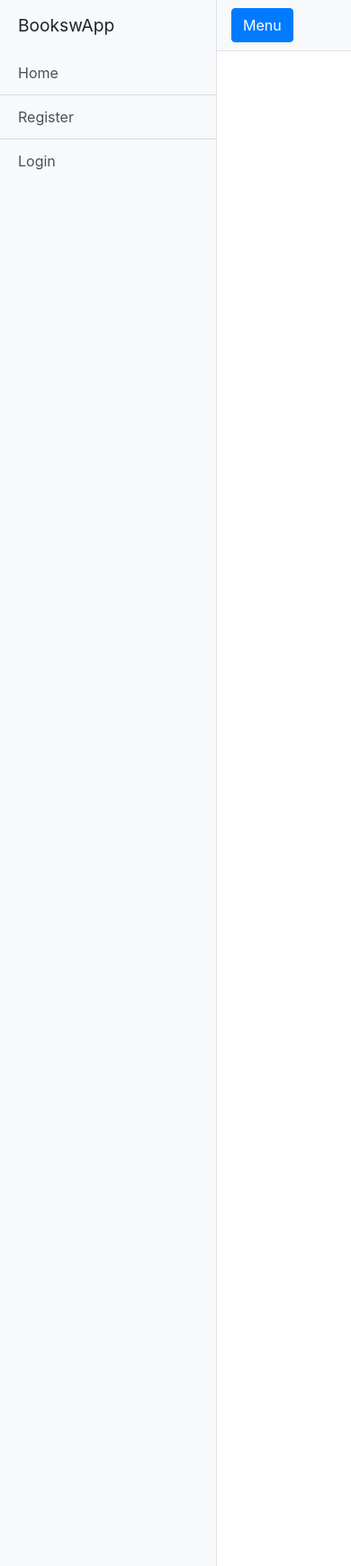
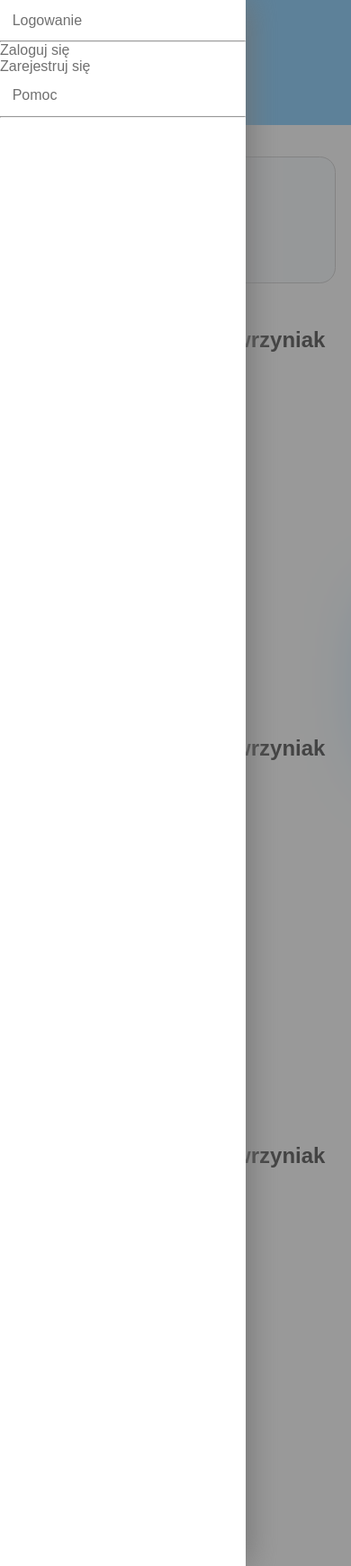
Before and after one commit to mkielarv2/BookExchange, a Django app: page / in a window 390 px wide. Shown: the whole page at 90% size. Run offline with Django 3.2, Linux system fonts and the light colour scheme; data that the repository does not hold is empty; some libraries are stand-ins or nearby versions.

Commit message:
templates update

```diff
--- a/templates/index.html
+++ b/templates/index.html
@@ -1,104 +1,259 @@
-{% extends 'base.html' %}
+<!DOCTYPE html>
+<html lang="pl">
+  <head>
+    <meta charset="utf-8">
+    <title>BookswAPP</title>
+    <link rel="stylesheet" href="master.css">
+    <link rel="stylesheet" href="shop.css">
+    <link rel="stylesheet" href="product.css">
+    <link rel="stylesheet" href="nav.css">
+    <meta name="viewport" content="user-scalable=no, width=device-width, initial-scale=1.0, minimum-scale=1.0, maximum-scale=1.0">
+  </head>
+  <body>
+    <header></header>
+    <nav>
+      <div>
+        <p>Logowanie</p>
+        <hr/>
+        <div class="button">
+          Zaloguj się
+        </div>
+        <div class="button">
+          Zarejestruj się
+        </div>
+        <p>Pomoc</p>
+        <hr/>
+      </div>
+      <div>
 
-{% block style %}
-    <style>
-        .card-img-top {
-            flex-grow: 1;
-            object-fit: contain;
-        }
+      </div>
+    </nav>
+    <div class="search_bar">
+      <input type="text" name="" value="">
+    </div>
+    <!-- DIV do przegląania zamieszczonych ogłoszeń -->
+    <div class="shop">
+      <!-- w data-id potrzebne jest id produktu,
+      żebym ajaxem wysłał zapytanko o wyświetlenie konkretnego produktu -->
+      <div data-id="product-id">
+        <div class="product_image">
+          <!-- jeśli będzie kilka zdjęć, to wyświetlić tylko jedno z nich -->
+          <img src="test.png" alt="">
+        </div>
+        <!-- wypisanie podstawowych info o danym listowaniu -->
+        <div class="product_info">
+          <div>Wacław Wawrzyniak</div>
+          <div>Język polski</div>
+          <div>Używana</div>
+        </div>
+      </div>
+      <!-- rozdzielnik. super by było jakbyście dali go radę nie wyświetlać na końcu -->
+      <br/>
+      <!-- reszta to samo, zostawiam żeby Wam schemat wzoru zostawić -->
+      <div data-id="product-id">
+        <div class="product_image">
+          <img src="test.png" alt="">
+        </div>
+        <div class="product_info">
+          <div>Wacław Wawrzyniak</div>
+          <div>Język polski</div>
+          <div>Używana</div>
+        </div>
+      </div>
+      <br/>
+      <div data-id="product-id">
+        <div class="product_image">
+          <img src="test.png" alt="">
+        </div>
+        <div class="product_info">
+          <div>Wacław Wawrzyniak</div>
+          <div>Język polski</div>
+          <div>Używana</div>
+        </div>
+      </div>
+      <br/>
+    </div>
 
-        .card-body {
-            flex-grow: 0;
-        }
+    <!-- DIV do przeglądania konkretnego ogłoszenia -->
+    <div class="product tab">
+      <div class="closer">
+        <i class="fas fa-times"></i>
+      </div>
+      <div class="container">
+        <!-- tutaj będzie div z wyświetlaniem fotosów. jeszcze go dopiszę potem -->
+        <div class="photo">
+          <img src="test.png" alt="">
+          <img src="test.png" alt="">
+          <img src="test.png" alt="">
+          <!-- Wypisanie ścieżek do zdjęć danego produktu, żeby potem js'em je wyświetlić -->
+          <div class="photo_names" style="display: none;">
+            <i>*ścieżka do foto nr 1*</i>
+            <i>*ścieżka do foto nr 2*</i>
+            <i>*ścieżka do foto nr 3*</i>
+            itd...
+          </div>
+        </div>
+        <!-- niebieski pasek z głównym info o produkcie -->
+        <div class="bar">
+          <!-- uwaga: jest odwrotna kolejność niż w przypadku listowania wszystkich produktów przy shop_tab -->
+          <div>Język polski</div>
+          <div>Wacław Wawrzyniak</div>
+        </div>
+        <div class="info">
+          <div>Wystawone przez: <span style="font-weight: bold">*IMIĘ*</span></div>
+          <hr/>
+          <div>
+            <p>Opis wystawiającego<p>
+            <p>*OPIS*</p>
+          </div>
+        </div>
+      </div>
+    </div>
+        <div class="register tab">
+          <form>
+            <p>Adres e-mail:</p>
+            <div class="input_tab">
+              <input type="text" name="email" placeholder="Wpisz adres e-mail...">
+            </div>
+            <p>Hasło:</p>
+            <div class="input_tab">
+              <input type="text" name="email" placeholder="Wpisz hasło...">
+            </div>
+            <p>Powtórz hasło:</p>
+            <div class="input_tab">
+              <input type="text" name="email" placeholder="Wpisz ponownie hasło...">
+            </div>
+            <p>Imię:</p>
+            <div class="input_tab">
+              <input type="text" name="email" placeholder="Wpisz swoje imię...">
+            </div>
 
-        .row > div[class*='col-'] {
-            display: flex;
-            flex: 1 0 auto;
-        }
+            <div class="eula">
+              <div class="checkbox_div_unselected pointer" style="float: left"><i class="fas fa-check"></i></div>
+              <div>
+                <p class="ann_eula">
+                  Oświadczam, że zapoznałem się z treścią
+                  <a href="regulamin.pdf" target="_blank">regulaminu</a>
+                  oraz
+                  <a href="polityka_prywatnosci.pdf" target="_blank">polityką prywatności</a>
+                  i akceptuję ich treść.
+                </p>
+              </div>
+            </div>
+            <button class="reg_button_disabled" disabled type="submit" value="Zaloguj">Zarejestruj się</button>
+          </form>
+        </div>
 
-        .card-deck {
-            margin-top: 25px;
-        }
-    </style>
-{% endblock %}
+        <div class="login tab">
+          <form>
+            <p>Adres e-mail:</p>
+            <div class="input_tab">
+              <input type="text" name="email" placeholder="Wpisz adres e-mail...">
+            </div>
+            <p>Hasło:</p>
+            <div class="input_tab">
+              <input type="text" name="email" placeholder="Wpisz hasło...">
+            </div>
 
-{% block content %}
-    <div id="container" class="row justify-content-center align-items-center" style="margin-bottom: 25px">
-{#        {% for offer in offers %}#}
-{#            <div class="card-deck col-xl-2 col-lg-3 col-md-4 col-md-12">#}
-{#                <div class="card">#}
-{#                    <img src="https://via.placeholder.com/600x500"#}
-{#                         class="card-img-top">#}
-{#                    <div class="card-body">#}
-{#                        <h4 class="card-title">#}
-{#                            <a href="/">{{ offer.title }}</a>#}
-{#                        </h4>#}
-{#                    </div>#}
-{#                    <ul class="list-group list-group-flush">#}
-{#                        <li class="list-group-item">Autor: {{ offer.author }}</li>#}
-{#                        <li class="list-group-item">Wydanie: {{ offer.description }}</li>#}
-{#                    </ul>#}
-{#                </div>#}
-{#            </div>#}
-{#        {% endfor %}#}
+            <button class="reg_button_disabled" disabled type="submit" value="Zaloguj">Zaloguj się</button>
+          </form>
+        </div>
+
+        <div class="add_product tab">
+          <div class="container">
+
+            <p>Gatunek</p>
+            <select name="genre" required>
+              <!-- jeśli dodawać gatunki do bazy to tutaj żeby je wypisać -->
+              <option value="*gatunek*">*gatunek*</option>
+              <option value="*gatunek*">*gatunek*</option>
+              <option value="*gatunek*">*gatunek*</option>
+            </select>
+
+            <div class="settings">
+              <p>Stan książki</p>
+              <!-- <i></i> to będą "bullety" do zaznaczania po zabawie z js -->
+              <span><i></i>Nowa</span>
+              <span><i></i>Używana</span>
+              <br/>
+              <p>Stan książki</p>
+              <span><i></i>Wymiana</span>
+              <span><i></i>Sprzedaż</span>
+                <!-- notka: to będzie się wyświetlać tylko kiedy zaznaczona będzie sprzedaż -->
+                <div class="price" style="display: none">
+                  <input type="text" name="price" value="" disabled>
+                </div>
+            </div>
+            <p>Dane oferty</p>
+            <input type="text" name="title" placeholder="Tytuł książki...">
+            <input type="text" name="title" placeholder="Autor/autorzy książki...">
+            <input type="text" name="title" placeholder="Opis...">
+            <div class="add_files">
+              <!-- możecie rzucić okiem na UI design jak to wygląda. nie wiem jak się robi uploadowanka -->
+              <div class=""></div>
+              <div class=""></div>
+              <div class=""></div>
+              <div class=""></div>
+              <div class=""></div>
+            </div>
+          </div>
+        </div>
+
+        <div class="sorting">
+          <p>Gatunek</p>
+          <select name="genre" required>
+            <!-- jeśli dodawać gatunki do bazy to tutaj żeby je wypisać -->
+            <option value="*gatunek*">*gatunek*</option>
+            <option value="*gatunek*">*gatunek*</option>
+            <option value="*gatunek*">*gatunek*</option>
+            </select>
+          <!-- <i></i> to będą "bullety" do zaznaczania po zabawie z js -->
+          <!-- sortowanie zrobię na podstawie już wyświetlonych produktów w js, tylko może jakieś dane (typu gatunek)
+              w dataset'cie by się przydało zrobić. Śmiało modyfikujcie, dodawajcie wedle uznania czy coś-->
+          <p>Opcje sortowania</p>
+          <span><i></i>Rosnąco (A-Z)</span>
+          <span><i></i>Majeljąco (Z-A)</span>
+          <p>Opcje sortowania</p>
+          <span><i></i>Autorzy</span>
+          <span><i></i>Gatunki</span>
+          <span><i></i>Tytuły</span>
+        </div>
+
+        <div class="user_products">
+          <p>Aktualne ogłoszenia</p>
+          <div>
+            <!-- zdjęcie -->
+            <div>
+              <img src="test.png" alt="">
+            </div>
+            <!-- dane -->
+            <div class="">
+              <div class="product_info">
+                <div>Wacław Wawrzyniak</div>
+                <div>Język polski</div>
+                <div>Używana</div>
+              </div>
+              <div class="product_actions">
+                <p>Ustawienia ugłoszenia</p>
+                <div>Oznacz jako nieaktualne</div>
+                <div>Edycja</div>
+              </div>
+            </div>
+
+          </div>
+        </div>
+
+        <div class="product_messages_owner">
+          <p>Twoje ogłoszenia</p>
+          <div class="">
+
+          </div>
+          <p>Ogłoszenia do któr</p>
+        </div>
+      </div>
     </div>
-{% endblock %}
+  </body>
+  <script type="text/javascript" src="tabs.js">
 
-{% block script %}
-    <script>
-        $.ajax({
-            url: '{% url 'offers:get_offers' %}',
-            type: 'GET',
-            success: function (data) {
-                for (let i = 0; i < data.length; i++) {
-                    console.log(data[i])
-                    let hyperlink = "/";
-                    let imgSrc = data[i].images[0] || "https://via.placeholder.com/600x500";
-                    let title = data[i].title;
-                    let author = data[i].author;
-                    let description = data[i].description;
-
-                    // language=HTML
-                    let template = "<div class=\"card-deck col-xl-2 col-lg-3 col-md-4 col-md-12\">\n    <div class=\"card\">\n        <a href=\"" + hyperlink + "\">\n            <img src=\"" + imgSrc + "\" class=\"card-img-top\">\n        </a>\n        <div class=\"card-body\">\n            <h4 class=\"card-title\">\n                <a href=\"" + hyperlink + "\">" + title + "</a>\n            </h4>\n        </div>\n        <ul class=\"list-group list-group-flush\">\n            <li class=\"list-group-item\">Autor: " + author + "</li>\n            <li class=\"list-group-item\">Wydanie: " + description + "</li>\n        </ul>\n    </div>\n</div>";
-                    $("#container").append(template)
-                }
-            },
-            error: function (data) {
-            },
-        });
-
-    </script>
-
-    {#<!-- w data-id potrzebne jest id produktu,#}
-    {#        żebym ajaxem wysłał zapytanko o wyświetlenie konkretnego produktu -->#}
-    {#        <div data-id="product-id">#}
-    {#            <div class="product_image">#}
-    {#                <!-- jeśli będzie kilka zdjęć, to wyświetlić tylko jedno z nich -->#}
-    {#                <img src="test.png" alt="">#}
-    {#            </div>#}
-    {#            <!-- wypisanie podstawowych info o danym listowaniu -->#}
-    {#            <div class="product_info">#}
-    {#                <div>Wacław Wawrzyniak</div>#}
-    {#                <div>Język polski</div>#}
-    {#                <div>Używana</div>#}
-    {#            </div>#}
-    {#        </div>#}
-    {#        <!-- rozdzielnik. super by było jakbyście dali go radę nie wyświetlać na końcu -->#}
-    {#        <br/>#}
-{% endblock %}
-
-{#<div class="card-deck col-xl-2 col-lg-3 col-md-4 col-md-12">#}
-{#                <div class="card">#}
-{#                    <img src="https://via.placeholder.com/600x500"#}
-{#                         class="card-img-top">#}
-{#                    <div class="card-body">#}
-{#                        <h4 class="card-title">#}
-{#                            <a href="/">{{ offer.title }}</a>#}
-{#                        </h4>#}
-{#                    </div>#}
-{#                    <ul class="list-group list-group-flush">#}
-{#                        <li class="list-group-item">Autor: {{ offer.author }}</li>#}
-{#                        <li class="list-group-item">Wydanie: {{ offer.description }}</li>#}
-{#                    </ul>#}
-{#                </div>#}
-{#            </div>#}
+  </script>
+</html>
--- /dev/null
+++ b/templates/master.css
@@ -0,0 +1,66 @@
+*
+{
+  margin: 0;
+  padding: 0;
+  color: #707070;
+  font-family: arial;
+  /* #9BD7FF */
+}
+.container
+{
+  display: block;
+  position: absolute;
+  height: 100%; width: 100%;
+}
+header
+{
+  position: fixed;
+  width: 100%; height: 8vh;
+  background: #9BD7FF;
+}
+
+.search_bar
+{
+  width: 90%; height: 8vh;
+  display: inline-block;
+  margin: 10vh 5% 2vh;
+  border: 0.1vh solid #DBDBDB; border-radius: 1vh;
+  background: #FBFDFF;
+}
+.search_bar input
+{
+  font-size: 1.5em;
+  width: 80%; height: 80%;
+  display: block;
+  margin: 2.5% auto;
+  border: 0; border-radius: 3px;
+  background: #FBFDFF;
+}
+.search_bar input:focus
+{
+  outline: none;
+}
+.closer
+{
+  display: block;
+  top: 1em; right: 1em;
+  background: white;
+  z-index: 5;
+  position: absolute;
+  width: 3em;
+  height: 3em;
+  border: 1px solid #707070;
+  border-radius: 50%;
+  box-shadow: 3vh 3vh 5vh grey;
+}
+.tab
+{
+  top: 0;
+  left: 110%;
+  position: fixed;
+  transition: 0.5s;
+}
+.tabIsShown
+{
+  left: 0 !important;
+}
--- /dev/null
+++ b/templates/nav.css
@@ -0,0 +1,25 @@
+nav
+{
+  position: fixed;
+  display: block;
+  top: 0;
+  z-index: 7;
+  width: 100%; height: 100%;
+}
+nav div:first-child
+{
+  float: left;
+  width: 70%; height: 100%;
+  background: white;
+  box-shadow: 0.1vh 0 2vh #707070;
+}
+nav div:last-child
+{
+  margin-left: 70%;
+  width: 30%; height: 100%;
+  background: rgba(0,0,0,0.4);
+}
+nav > div p
+{
+  margin: 5%;
+}
--- /dev/null
+++ b/templates/product.css
@@ -0,0 +1,79 @@
+div.product
+{
+  background: white;
+  width: 100vw;
+  height: 100vh;
+  z-index: 2;
+}
+/* zdjęcie */
+body > div.product > div > div.photo
+{
+  margin-top: -2.5vh;
+  height: 40vh; width: 160%;
+  background: #EEEEEE;
+}
+body > div.product > div > div.photo > img
+{
+  float: left;
+  display: block;
+  margin: 2.5vh auto;
+  height: 35vh;
+}
+body > div.product > div > div.photo > img:nth-child(odd)
+{
+  padding: 2.5vh auto;
+  height: 25vh;
+}
+body > div.product > div > div.photo > img:nth-child(even)
+{
+  padding: 2.5vh auto;
+  height: 35vh;
+}
+/* pasek z podstawowymi infromacjami o książce */
+div.product > div > div.bar
+{
+  width: 100%;
+  height: 10vh;
+  background: #9bd7ff;
+  border-bottom: 0.1vh solid #68b9ff;
+  box-shadow: 0vh 1vh 5vh #9bd7ff;
+}
+/* tytuł */
+div.product > div > div.bar > div
+{
+  padding: 0.5vh 10% 0;
+}
+div.product > div > div.bar > div:nth-child(1)
+{
+  color: white;
+  font-size: 1.75em;
+  font-weight: bold;
+}
+div.product > div > div.bar > div:nth-child(2)
+{
+  font-size: 1.5em;
+}
+/* tablica z informacjami o ogłoszeniu */
+div.product > div > div.info
+{
+  width: 80%;
+  margin: 10%;
+}
+div.product > div > div.info hr
+{
+  margin: 5% 0;
+  width: 100%;
+}
+div.product > div > div.info > div
+{
+  font-size: 1.2em;
+}
+div.product > div > div.info > div > p:first-child
+{
+  font-style: italic;
+}
+div.product > div > div.info > div > p:last-child
+{
+  margin: 1% 5%;
+  font-size: 1em !important;
+}
--- /dev/null
+++ b/templates/shop.css
@@ -0,0 +1,50 @@
+.shop
+{
+  width: 100%;
+  z-index: 1;
+}
+.shop > div
+{
+  display: grid;
+  grid-template-columns: 30vw 1fr;
+  width: 100%;
+  height: 25vh;
+}
+div.shop > div > div.product_image
+{
+  float: left;
+}
+div.shop > div > div.product_image img
+{
+  max-width: 100%;
+  max-height: 100%;
+  margin: auto;
+}
+div.shop > div > div.product_info
+{
+  padding: 2%;
+}
+div.shop > div > div.product_info > div
+{
+  margin: 0.5vh;
+}
+div.shop > div > div.product_info > div:nth-child(1)
+{
+  font-weight: bold;
+  font-size: 1.5em;
+}
+div.shop > div > div.product_info > div:nth-child(2)
+{
+  font-size: 1.2em;
+}
+div.shop > div > div.product_info > div:nth-child(3)
+{
+  font-style: italic;
+  font-size: 1em;
+}
+br
+{
+  width: 80vw;
+  height: 1vh;
+  border: 0.1vh solid black;
+}
```
Also changed, not shown: templates/tabs.js (added, +29 -0 lines), templates/test.PNG (added).
